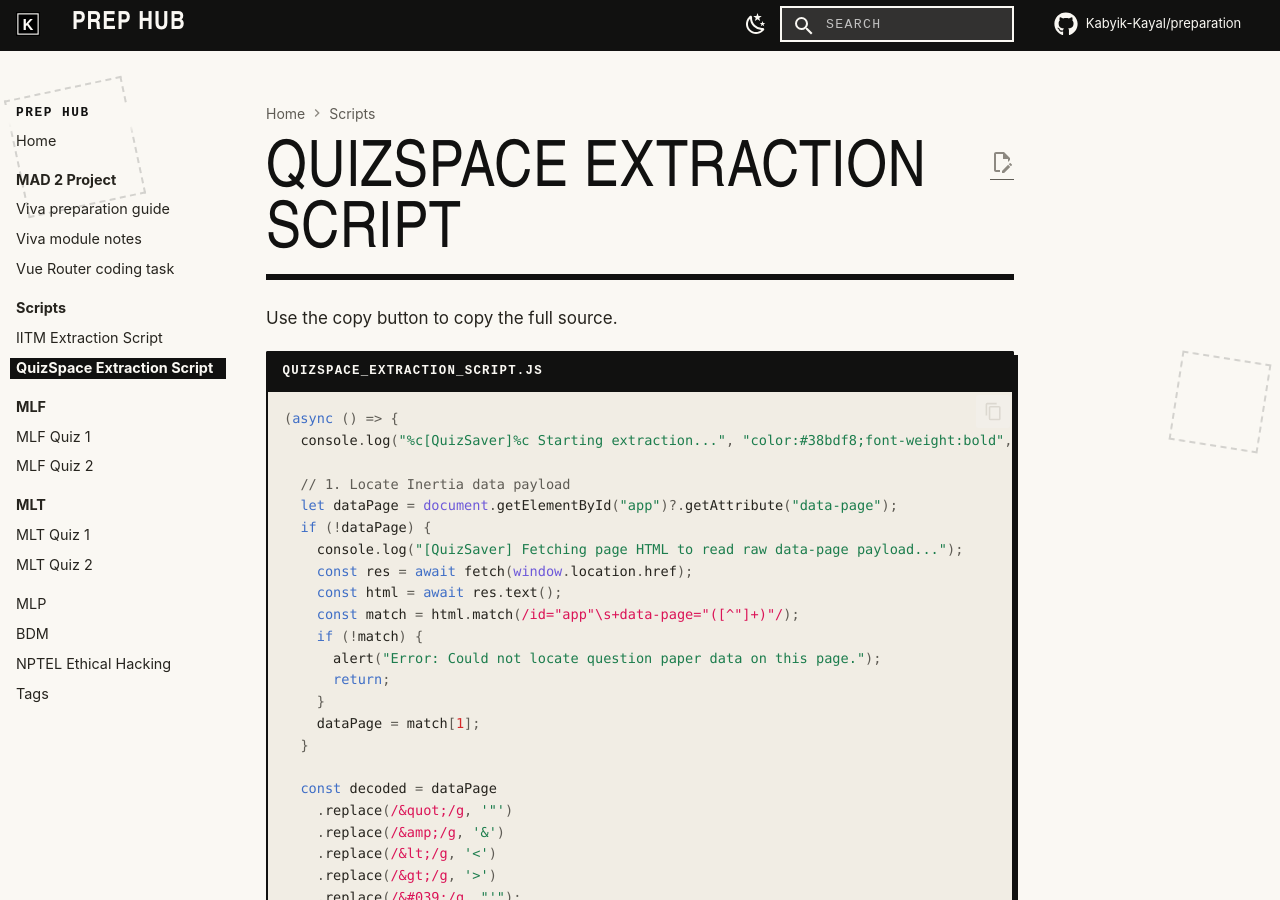
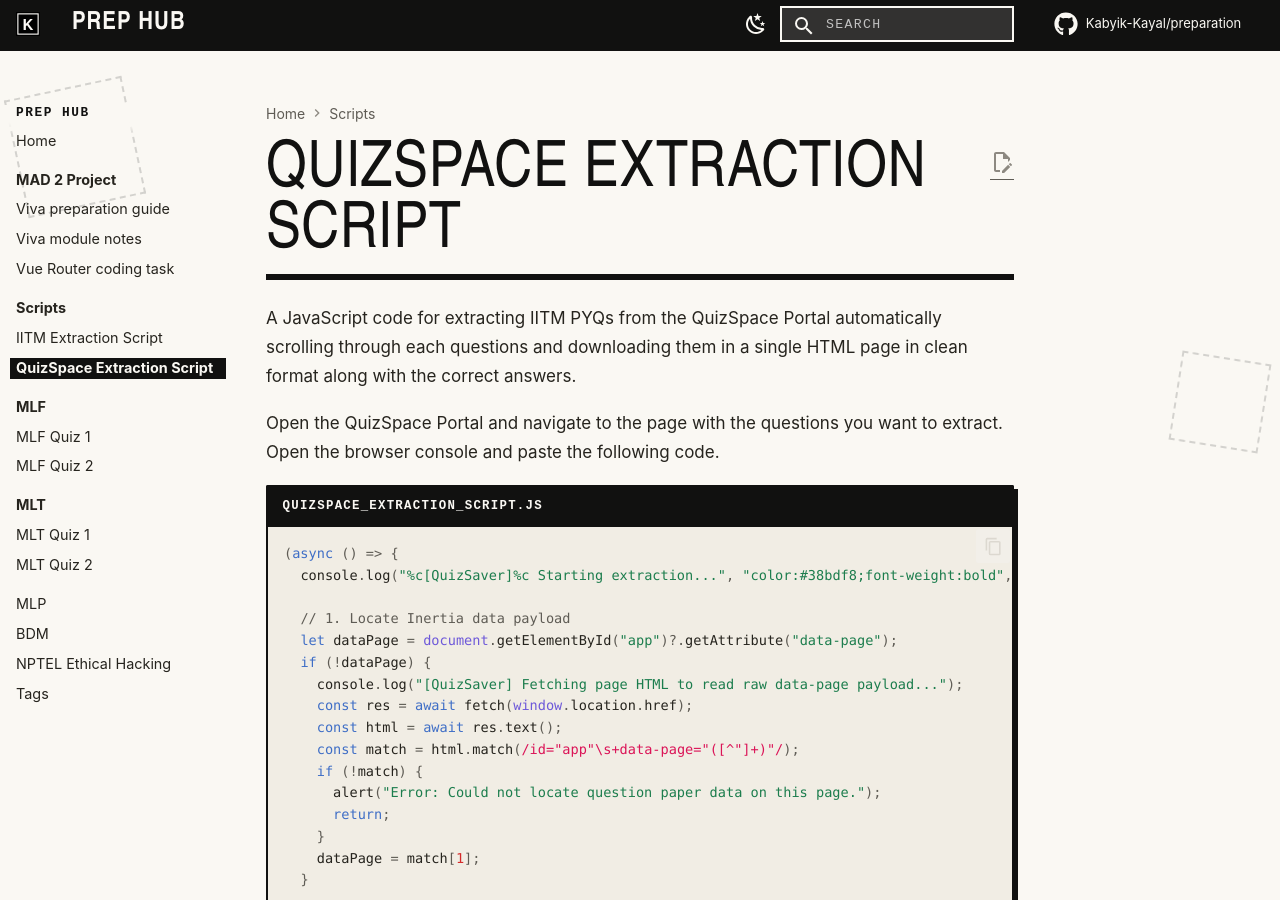
Before and after one commit to Kabyik-Kayal/preparation, an MkDocs documentation site: the page built from docs/Scripts/QuizSpace_Extraction_Script.md, in a window 1280 px wide and 900 px high. Built offline with MkDocs 1.6.1 and Material for MkDocs 9.7.7, drawn with Linux system fonts in a browser that asks for light colours; plug-ins that fetch from the network failed and are left out.

Commit message:
Update extraction script documentation for clarity and usability

````diff
--- a/docs/Scripts/QuizSpace_Extraction_Script.md
+++ b/docs/Scripts/QuizSpace_Extraction_Script.md
@@ -5,7 +5,9 @@ description: JavaScript code for extracting QuizSpace questions.
 
 # QuizSpace Extraction Script
 
-Use the copy button to copy the full source.
+A JavaScript code for extracting IITM PYQs from the QuizSpace Portal automatically scrolling through each questions and downloading them in a single HTML page in clean format along with the correct answers.
+
+Open the QuizSpace Portal and navigate to the page with the questions you want to extract. Open the browser console and paste the following code.
 
 ```js title="QuizSpace_Extraction_Script.js"
 --8<-- "Scripts/QuizSpace_Extraction_Script.js"
````
Also changed, not shown: docs/Scripts/IITM_Extraction_Script.md (+3 -1 lines), docs/Scripts/index.md (+1 -1 lines).
